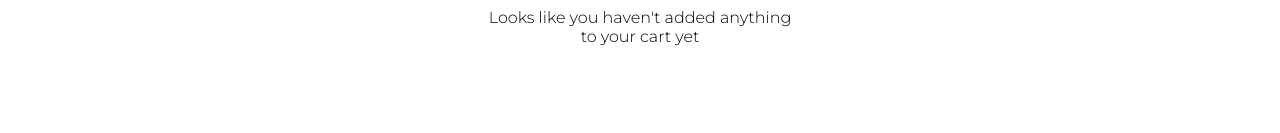
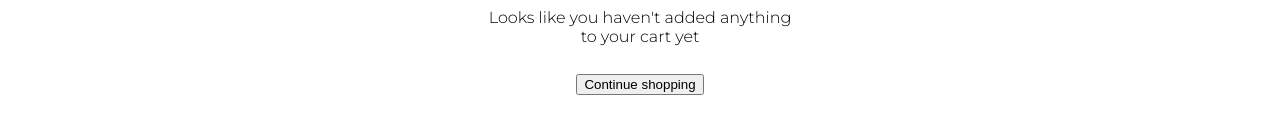
Before and after one commit to Jihyunnk/moonberry, a React (Create React App) app in the folder frontend/: page /cart in a window 1280 px wide. Shown: the part 515-648 px from the top of the page. Built offline with nearby package versions, Linux system fonts and the light colour scheme.

Commit message:
added button to /products

```diff
--- a/frontend/src/components/Cart.js
+++ b/frontend/src/components/Cart.js
@@ -58,6 +58,11 @@ function Cart() {
           <div className="cart-message">
             <h2>Your cart is empty!</h2>
             <p>Looks like you haven't added anything to your cart yet</p>
+          </div>
+          <div>
+            <button className="shop" onClick={() => navigate('/products')}>
+              Continue shopping
+            </button>
           </div>
         </div>
       ) : (
```
